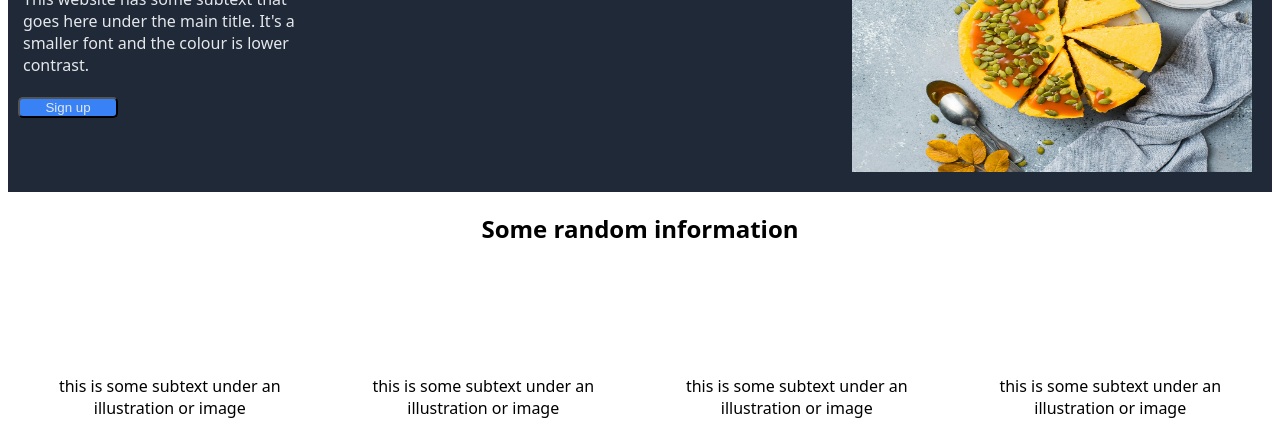
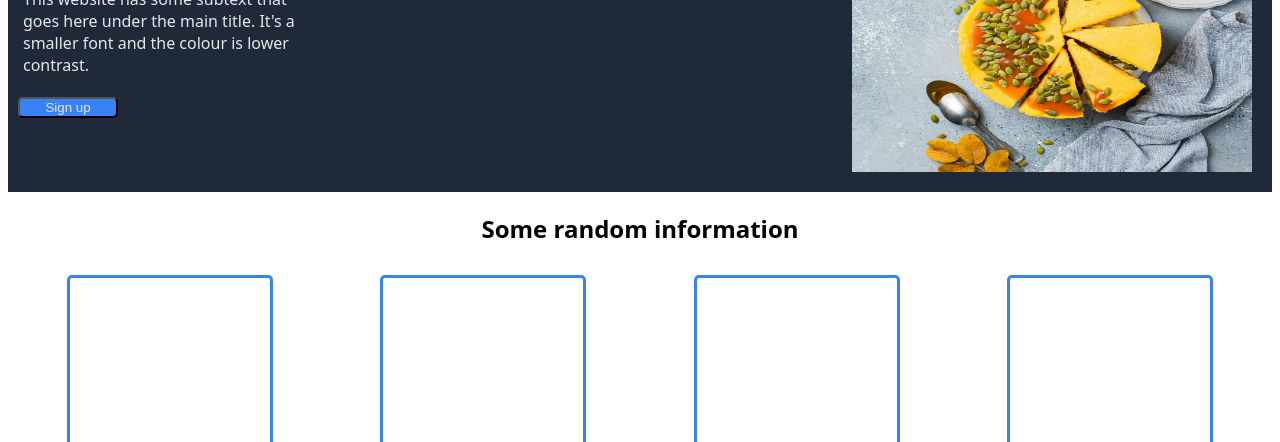
Before and after one commit to HBhawe/odin-landing-page, a plain HTML site: page index.html in a window 1280 px wide. Shown: the part 287-729 px from the top of the page. Drawn offline with Linux system fonts and the light colour scheme.

Commit message:
content done

```diff
--- a/index.html
+++ b/index.html
@@ -34,28 +34,28 @@
       <h2 class="heading-2">Some random information</h2>
       <div class="information">
         <div class="item-info">
-          <div class="rounded-corners"></div>
+          <div id="rounded-corners"></div>
           <div class="text">
             this is some subtext under an illustration or image
           </div>
         </div>
 
         <div class="item-info">
-          <div class="rounded-corners"></div>
+          <div id="rounded-corners"></div>
           <div class="text">
             this is some subtext under an illustration or image
           </div>
         </div>
 
         <div class="item-info">
-          <div class="rounded-corners"></div>
+          <div id="rounded-corners"></div>
           <div class="text">
             this is some subtext under an illustration or image
           </div>
         </div>
 
         <div class="item-info">
-          <div class="rounded-corners"></div>
+          <div id="rounded-corners"></div>
           <div class="text">
             this is some subtext under an illustration or image
           </div>
@@ -74,7 +74,7 @@
       </div>
     </div>
 
-    <div class="sing-up">
+    <div class="sign-up">
       <p>Call to action! It's time!</p>
       <button type="submit">Sign up</button>
       <p>Sign up for our product by clicking the button right over there.</p>
--- a/style.css
+++ b/style.css
@@ -97,22 +97,20 @@ ul {
   display: flex;
   padding: 10px;
   gap: 10px;
+  justify-content: space-between;
 }
 
 .item-info {
   display: flex;
   flex-direction: column;
   align-items: center;
-  flex-wrap: wrap;
-  justify-content: center;
   text-align: center;
 }
 
-.rounded-corners {
-  border: 1px #3882f6;
-  width: 100px;
-  height: 100px;
-  margin: 0;
-  padding: 0;
-  border: 0;
+#rounded-corners {
+  border: solid 3px #3882f6;
+  width: 200px;
+  height: 200px;
+  border-radius: 5px;
+  background-color: white;
 }
```
